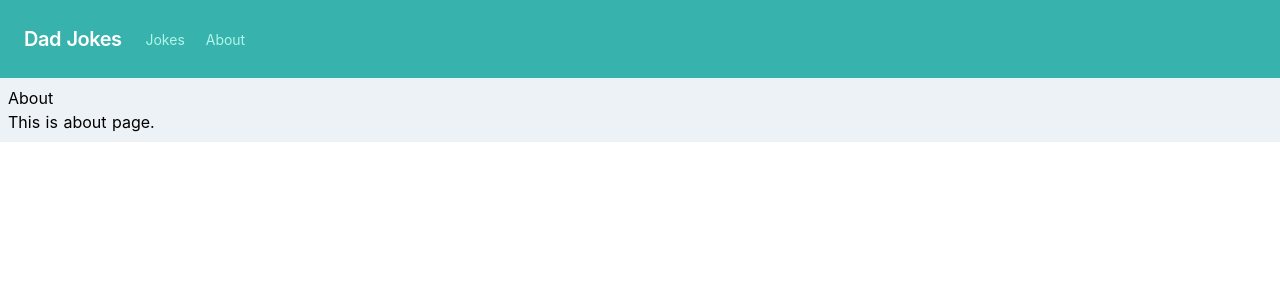
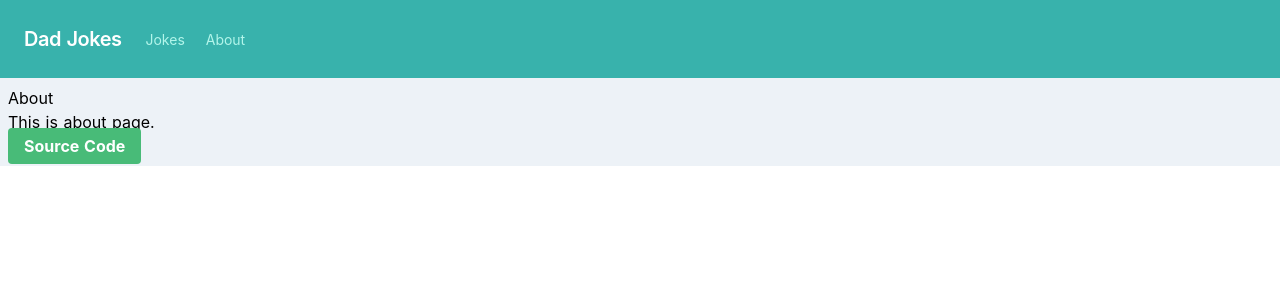
Before and after one commit to VinceChow/nuxt-dad-jokes, a Nuxt app: page /about in a window 1280 px wide. Shown: the top 300 px of the page. Built offline with nearby package versions, Linux system fonts and the light colour scheme.

Commit message:
Create source code button

```diff
--- a/pages/about.vue
+++ b/pages/about.vue
@@ -2,6 +2,13 @@
   <div>
     <h1>About</h1>
     <p>This is about page.</p>
+    <a
+      href="https://github.com/vincent0813/nuxt-dad-jokes"
+      target="_blank"
+      class="bg-green-500 hover:bg-green-700 text-white font-bold py-2 px-4 rounded"
+    >
+      Source Code
+    </a>
   </div>
 </template>
 
```
